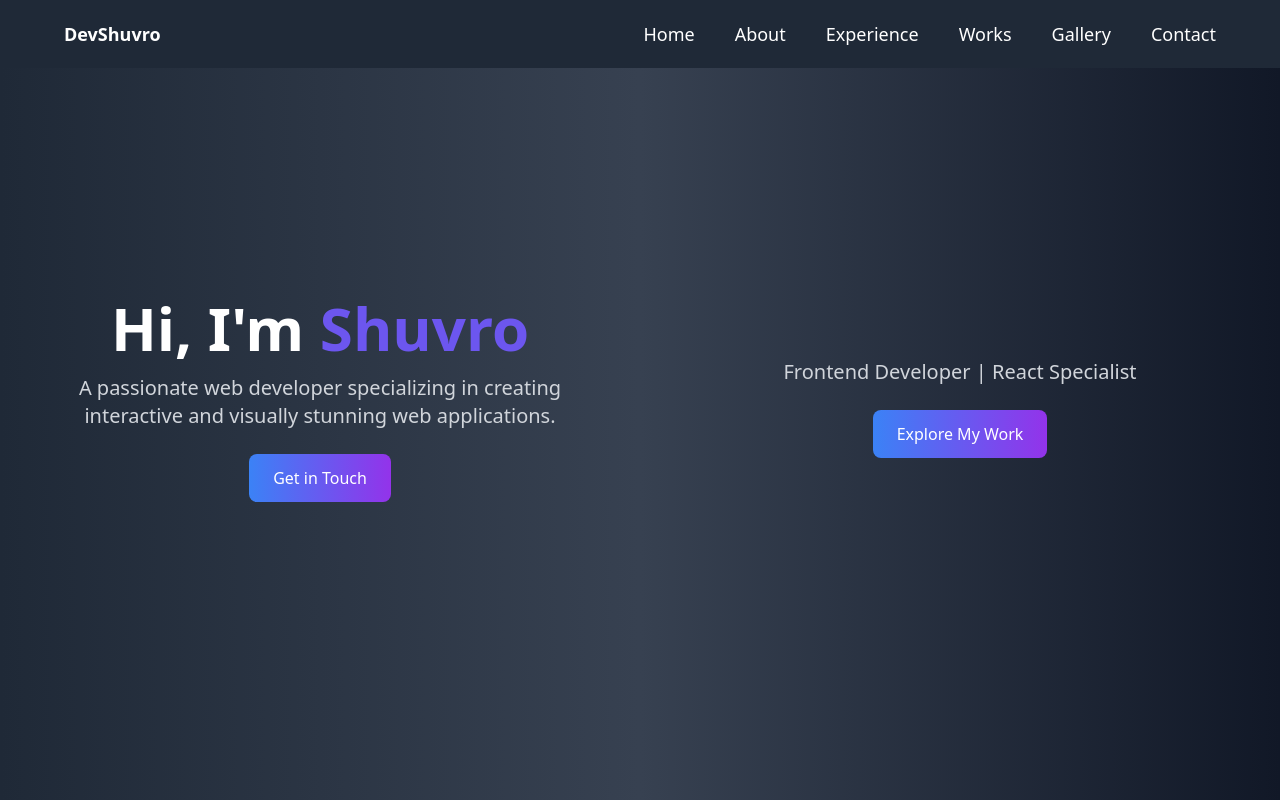
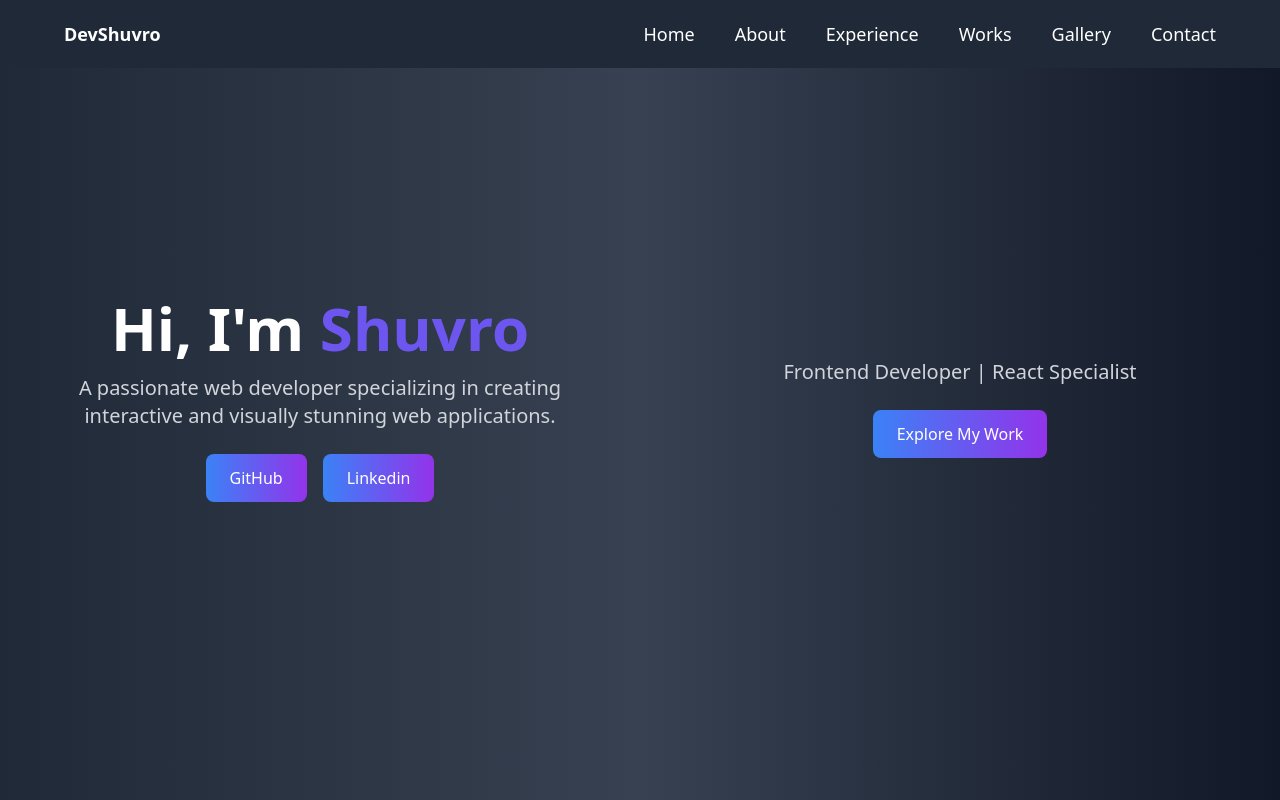
Before and after one commit to AHShuvro/my-portfolio, a React (Vite) app: page / in a window 1280 px wide. Shown: the top 800 px of the page. Built offline with nearby package versions, Linux system fonts and the light colour scheme.

Commit message:
Added some social link

```diff
--- a/src/components/AnimationCanvas.jsx
+++ b/src/components/AnimationCanvas.jsx
@@ -1,5 +1,6 @@
 import { motion } from 'framer-motion';
 import { textVariant2 } from "./animations";
+import { Link } from 'react-scroll';
 
 
 const AnimationCanvas = () => {
@@ -7,23 +8,35 @@ const AnimationCanvas = () => {
         <div className="relative overflow-hidden text-white w-full sm:w-1/2 sm:min-h-screen sm:h-screen flex items-center">
             <motion.div
                 variants={textVariant2()} initial="hidden" animate="show"
-                className="relative z-10 mx-auto max-w-7xl px-6 lg:px-8 text-center"
+                className="relative z-10 mx-auto max-w-7xl px-6 lg:px-8 flex flex-col items-center justify-center text-center"
             >
                 <h1 className="text-4xl sm:text-6xl font-bold text-white"
                 >Hi, I'm <span className="text-[#6C56EF]">Shuvro</span></h1>
                 <p className="mt-4 text-gray-300 text-lg sm:text-xl" >
                     A passionate web developer specializing in creating interactive and visually stunning web applications.
                 </p>
-                <a href="#contact">
+                <div className='flex gap-4 '>
+                    <a href='https://github.com/AHShuvro' target='blank'>
                         <motion.button
                             className=" mt-6 px-6 py-3 bg-gradient-to-r from-blue-500 to-purple-600 text-white rounded-lg"
                             initial={{ scale: 1 }}
                             whileHover={{ scale: 1.05 }}
                             transition={{ type: 'spring', stiffness: 300 }}
                         >
-                        Get in Touch
+                            GitHub
                         </motion.button>
                     </a>
+                    <a href='https://www.linkedin.com/in/ahshuvro77777/' target='blank'>
+                        <motion.button
+                            className=" mt-6 px-6 py-3 bg-gradient-to-r from-blue-500 to-purple-600 text-white rounded-lg"
+                            initial={{ scale: 1 }}
+                            whileHover={{ scale: 1.05 }}
+                            transition={{ type: 'spring', stiffness: 300 }}
+                        >
+                            Linkedin
+                        </motion.button>
+                    </a>
+                </div>
             </motion.div>
         </div>
     );
```
Lines whose indentation alone changed are shown as unchanged.
